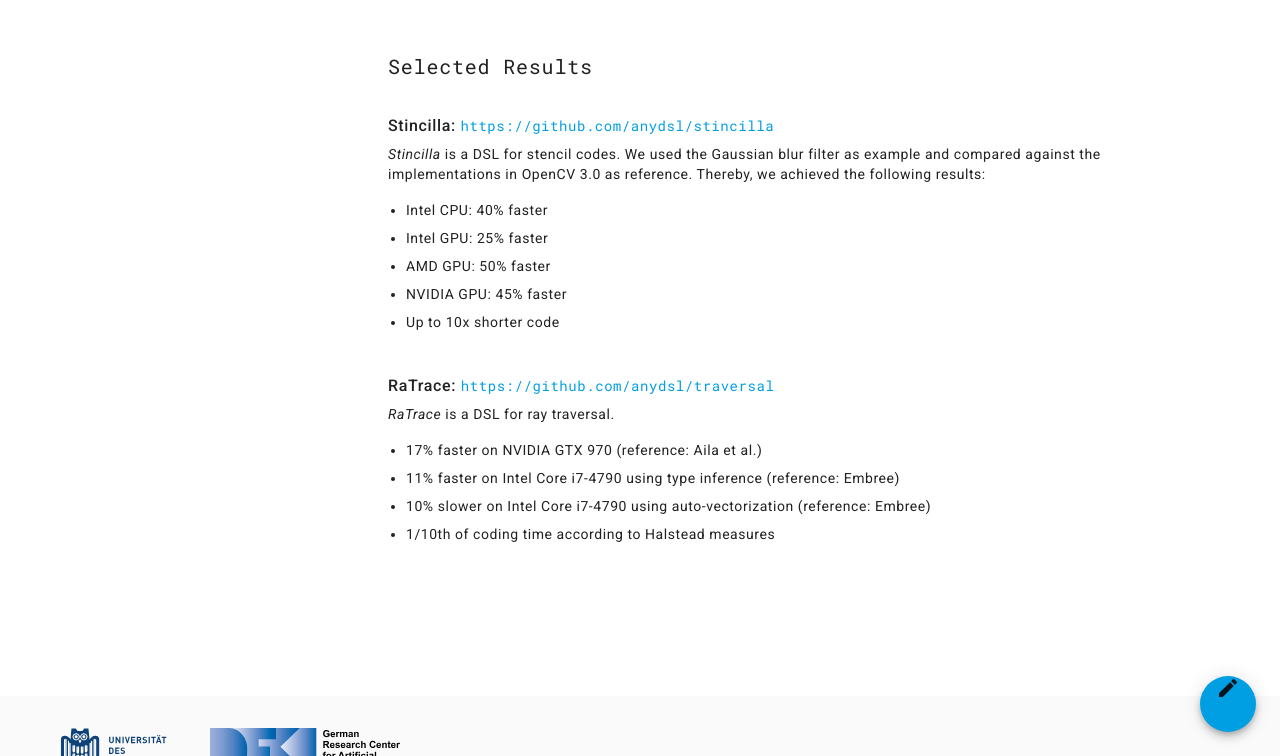
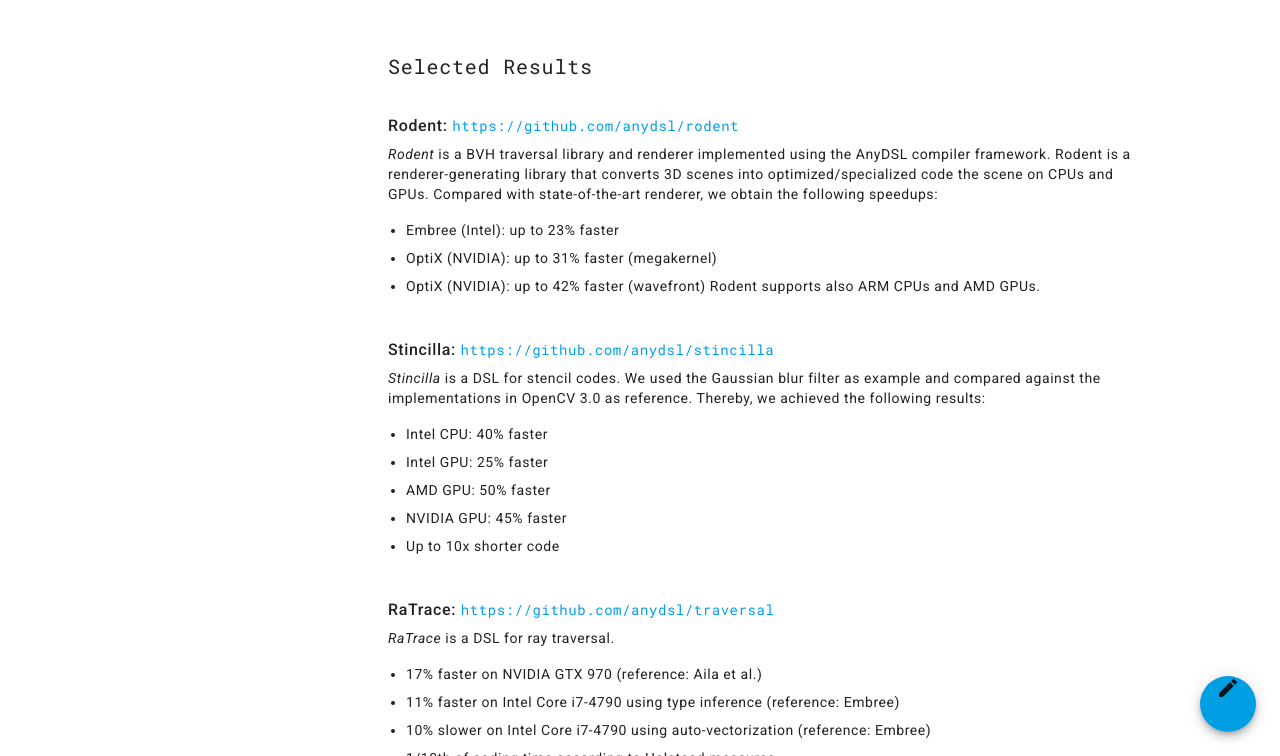
Before and after one commit to AnyDSL/anydsl.github.io, a Jekyll site: the page built from index.md, in a window 1280 px wide and 900 px high, scrolled down 2466 px, cut to the strip 144-900 px from the top of the window. Built offline with Jekyll 4.4.1, drawn with Linux system fonts in a browser that asks for light colours; nearby versions of some CDN libraries.

Commit message:
Add Rodent to selected results.

```diff
--- a/index.md
+++ b/index.md
@@ -77,6 +77,15 @@
 
 ## Selected Results
 
+### Rodent: [https://github.com/anydsl/rodent](https://github.com/anydsl/rodent)
+*Rodent* is a BVH traversal library and renderer implemented using the AnyDSL compiler framework.
+Rodent is a renderer-generating library that converts 3D scenes into optimized/specialized code the scene on CPUs and GPUs.
+Compared with state-of-the-art renderer, we obtain the following speedups:
+- Embree (Intel): up to 23% faster
+- OptiX (NVIDIA): up to 31% faster (megakernel)
+- OptiX (NVIDIA): up to 42% faster (wavefront)
+Rodent supports also ARM CPUs and AMD GPUs.
+
 ### Stincilla: [https://github.com/anydsl/stincilla](https://github.com/anydsl/stincilla)
 
 *Stincilla* is a DSL for stencil codes.
```
